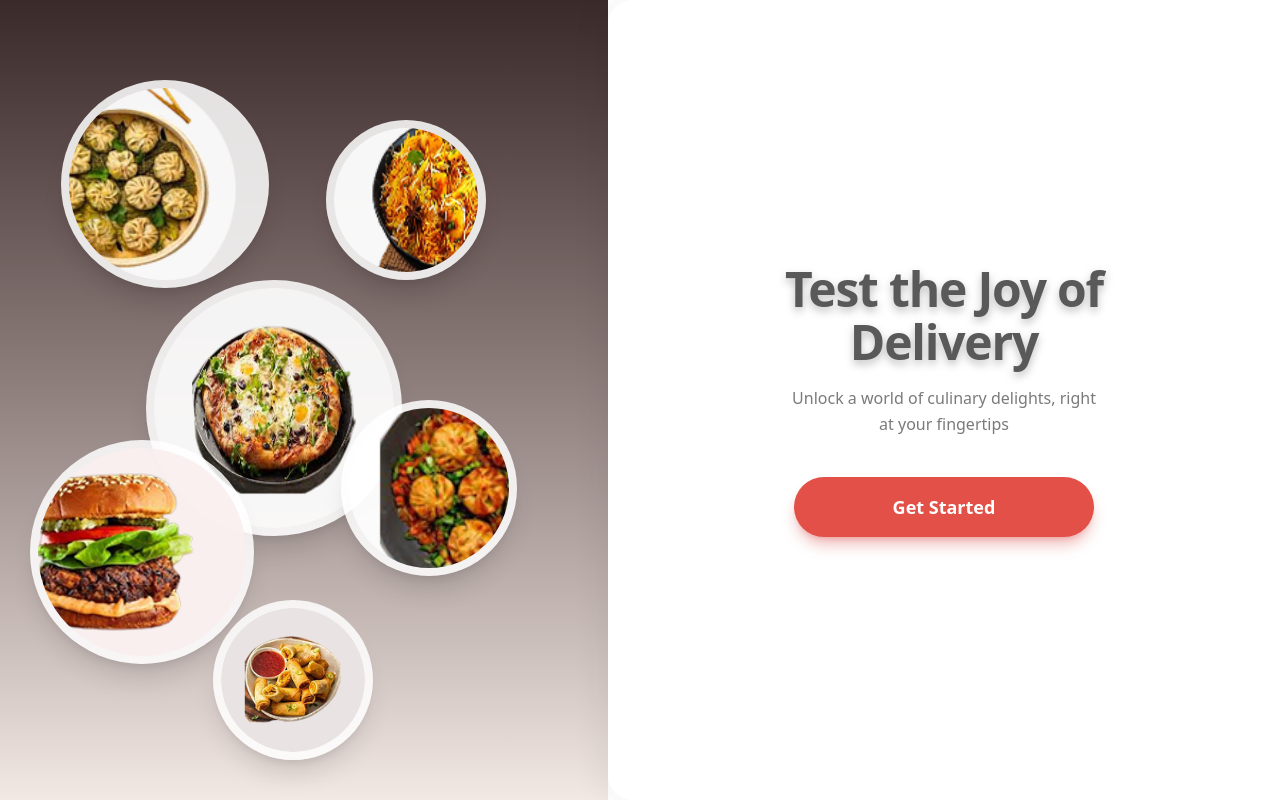
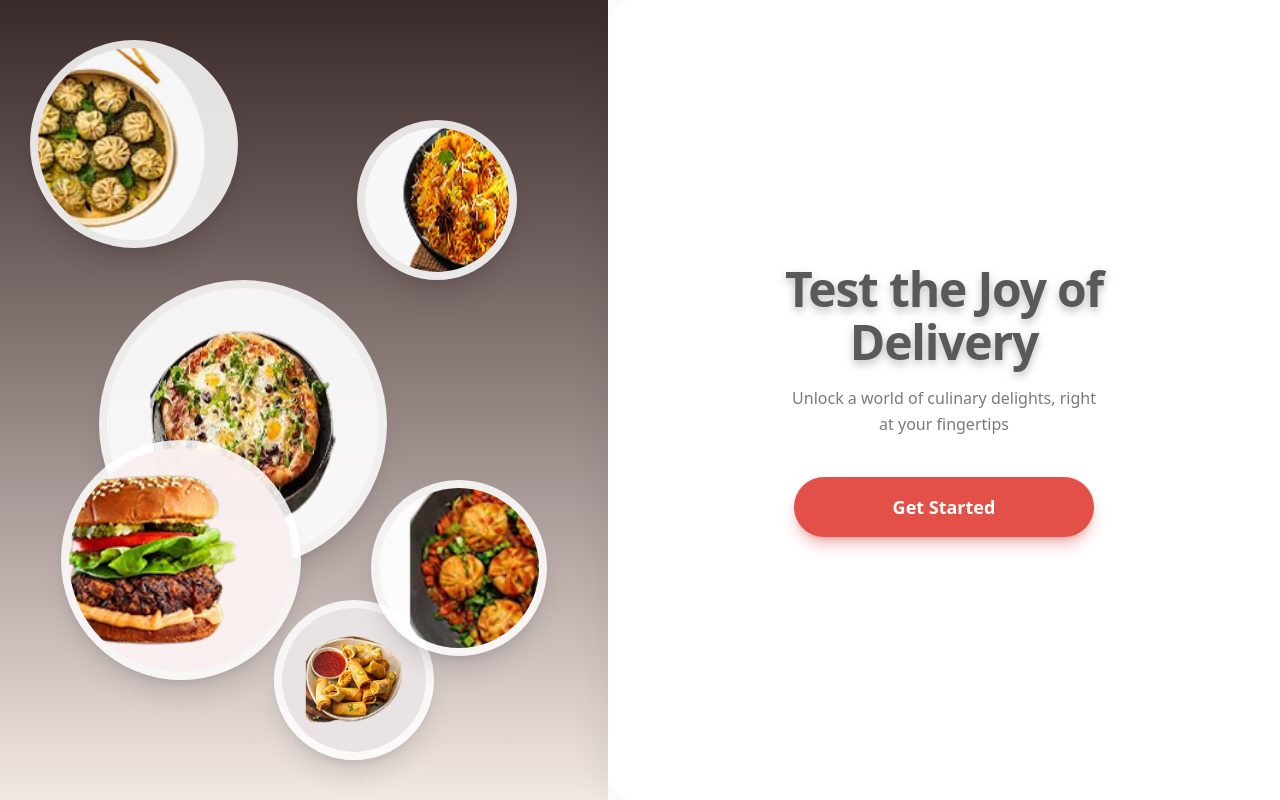
Before and after one commit to AndresUrbano31/food-delivery, a Next.js app: page / in a window 1280 px wide. Built offline with nearby package versions, Linux system fonts and the light colour scheme.

Commit message:
correccion desktop

```diff
--- a/src/app/page.tsx
+++ b/src/app/page.tsx
@@ -5,7 +5,7 @@ import Link from "next/link";
 
 const FloatingCircle = ({ src, className }: { src: string, className: string }) => (
   <div
-    className={`absolute rounded-full overflow-hidden shadow-xl bg-white/85 p-2 ${className}`}
+    className={`absolute bg-white/85 p-2 rounded-full shadow-xl ${className}`}
   >
     <div className="relative w-full h-full rounded-full overflow-hidden">
       <Image src={src} alt="Food" fill className="w-full h-full object-cover" />
@@ -17,37 +17,37 @@ export default function OnboardingScreen() {
   return (
     <main className="min-h-screen flex flex-col md:flex-row w-full bg-white">
       {/* Left/Top Section: Visuals */}
-      <div className="relative flex-1 bg-gradient-to-b from-[#3B2A2A] to-[#F2E8E4] overflow-hidden min-h-[55vh] md:min-h-screen">
+      <div className="relative flex-1 bg-gradient-to-b from-[#3B2A2A] to-[#F2E8E4] overflow-hidden h-[55vh] md:h-screen">
         <div className="relative w-full h-full max-w-[400px] mx-auto md:max-w-full">
           {/* Circle 1: Dumplings */}
           <FloatingCircle
             src="/images/dumplings.png"
-            className="w-44 h-44 top-[5%] left-[-10%] md:w-52 md:h-52 md:top-[10%] md:left-[10%]"
+            className="w-44 h-44 top-[-5%] left-[-10%] md:w-52 md:h-52 md:top-[5%] md:left-[5%]"
           />
           {/* Circle 2: Biryani */}
           <FloatingCircle
             src="/images/biryani.png"
-            className="w-32 h-32 top-[15%] right-[-15%] md:w-40 md:h-40 md:top-[15%] md:right-[20%]"
+            className="w-32 h-32 top-[10%] right-[-10%] md:w-40 md:h-40 md:top-[15%] md:right-[15%]"
           />
           {/* Circle 3: Pizza */}
           <FloatingCircle
             src="/images/pizza.png"
-            className="w-52 h-52 top-[25%] left-1/2 -translate-x-1/2 md:w-64 md:h-64 md:top-[35%] md:left-[45%]"
+            className="w-52 h-52 top-[30%] left-1/2 -translate-x-1/2 md:w-72 md:h-72 md:top-[35%] md:left-[40%]"
           />
           {/* Circle 4: Burger */}
           <FloatingCircle
             src="/images/burger.png"
-            className="w-48 h-48 top-[50%] left-[-15%] md:w-56 md:h-56 md:top-[55%] md:left-[5%]"
+            className="w-48 h-48 top-[55%] left-[-15%] md:w-60 md:h-60 md:top-[55%] md:left-[10%]"
           />
           {/* Circle 5: Spring Rolls */}
           <FloatingCircle
             src="/images/spring-rolls.png"
-            className="w-32 h-32 top-[65%] left-[35%] md:w-40 md:h-40 md:top-[75%] md:left-[35%]"
+            className="w-32 h-32 top-[70%] left-[35%] md:w-40 md:h-40 md:top-[75%] md:left-[45%]"
           />
           {/* Circle 6: Gyoza */}
           <FloatingCircle
             src="/images/gyoza.png"
-            className="w-36 h-36 top-[45%] right-[-15%] md:w-44 md:h-44 md:top-[50%] md:right-[15%]"
+            className="w-36 h-36 top-[50%] right-[-15%] md:w-44 md:h-44 md:top-[60%] md:right-[10%]"
           />
         </div>
       </div>
```
